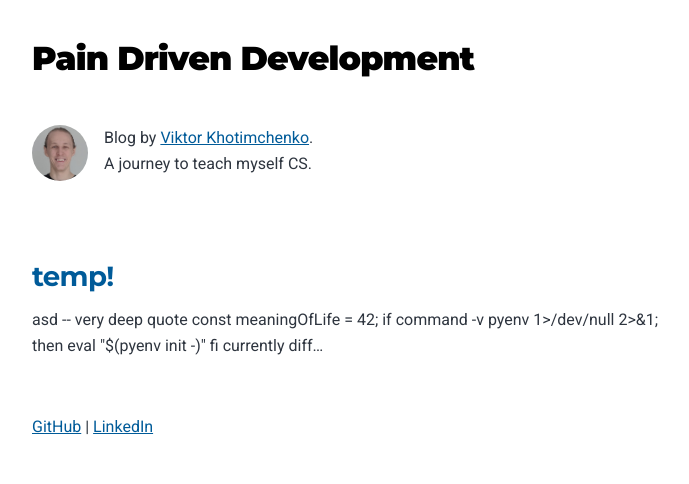
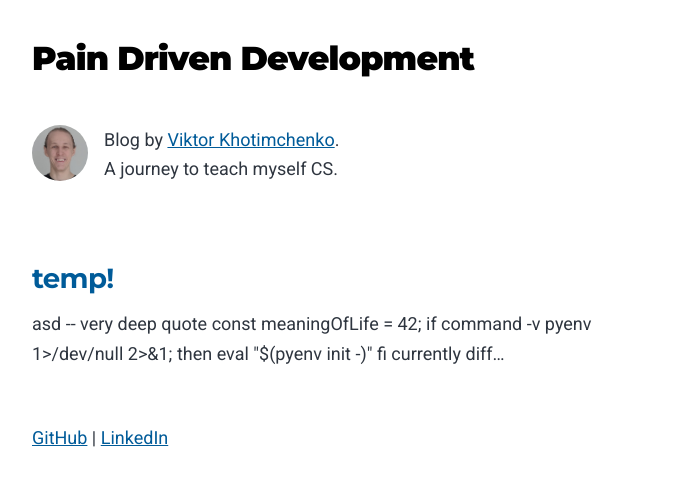
Before and after one commit to mrv1k/mrv1k.github.io, a Gatsby site: page / in a window 1280 px wide. Shown: the whole page, without its empty margins (292-981 px from the left). Built offline with nearby package versions, Linux system fonts and the light colour scheme; Gatsby itself is replaced by a stand-in of ours.

Commit message:
style: increase body font size

```diff
--- a/src/styles/style.css
+++ b/src/styles/style.css
@@ -17,7 +17,7 @@ html {
 
 body {
   font-family: var(--font-body);
-  font-size: var(--fontSize-1);
+  font-size: var(--fontSize-body);
   color: var(--color-text);
 }
 
--- a/src/styles/variables.css
+++ b/src/styles/variables.css
@@ -40,6 +40,7 @@
   --lineHeight-normal: 1.5;
   --lineHeight-relaxed: 1.625;
   /* 1.200 Minor Third Type Scale */
+  /* https://type-scale.com/ */
   --fontSize-0: 0.833rem;
   --fontSize-1: 1rem;
   --fontSize-2: 1.2rem;
@@ -48,6 +49,10 @@
   --fontSize-5: 2.074rem;
   --fontSize-6: 2.488rem;
   --fontSize-7: 2.986rem;
+  /* Based on Major Second */
+  /* Roboto 1.125 rem is about equal to JetBrains Mono 1rem */
+  --fontSize-body: 1.125rem;
+
   --color-primary: #005b99;
   --color-text: #2e353f;
   --color-text-light: #4f5969;
@@ -60,8 +65,8 @@
   - Montserrat
   - Roboto
   + JetBrains Mono
+  */
 
-  */
   /* --fontFamily-sans:  */
   --font-heading: Montserrat, system-ui, -apple-system, BlinkMacSystemFont,
     "Segoe UI", Roboto, "Helvetica Neue", Arial, "Noto Sans", sans-serif,
@@ -71,7 +76,6 @@
   /* Roboto is sans-serif  */
   --font-body: "Roboto", "Georgia", Cambria, "Times New Roman", Times, serif;
 
-  /* TODO: jet brains is variable font  */
   --fontFamily-syntax: "JetBrains Mono", Consolas, Monaco, "Andale Mono",
     "Ubuntu Mono", monospace;
 }
```
